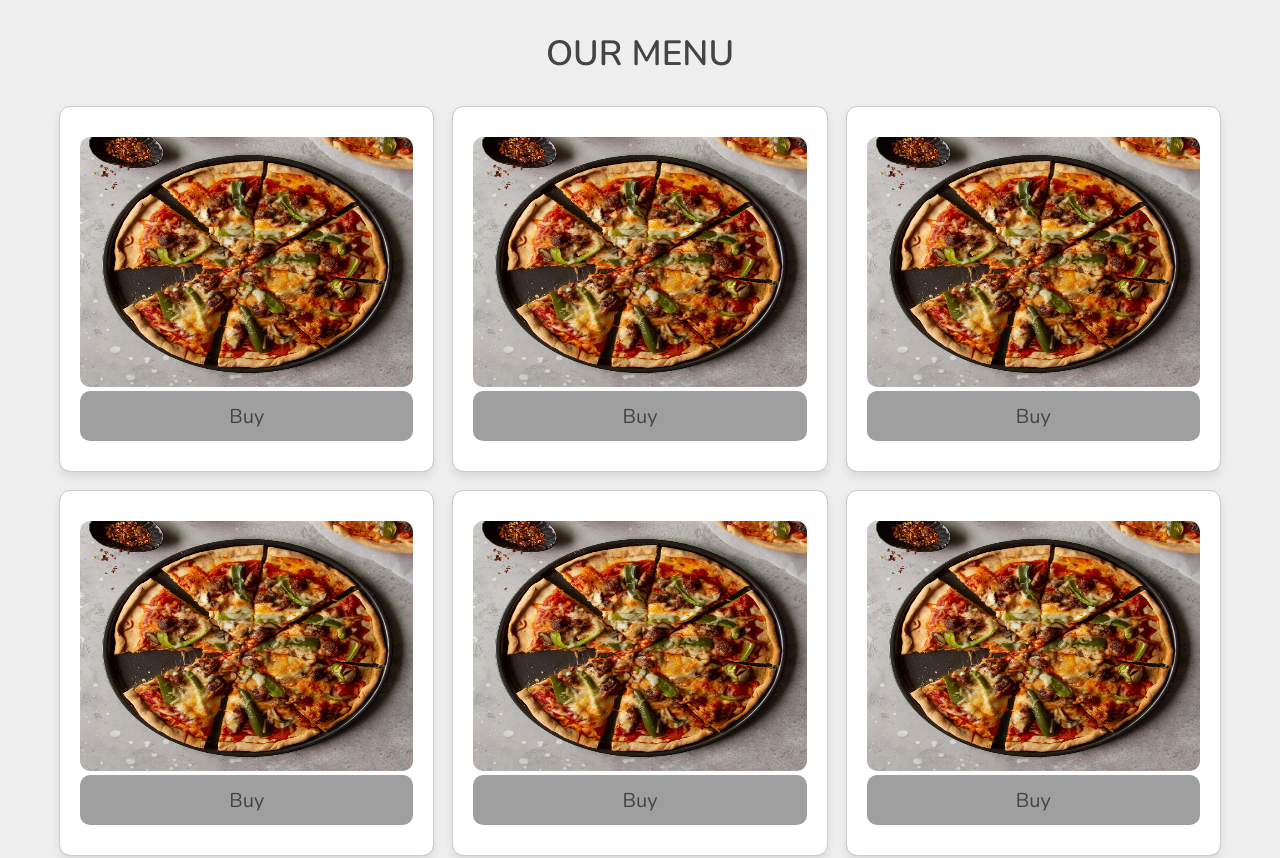
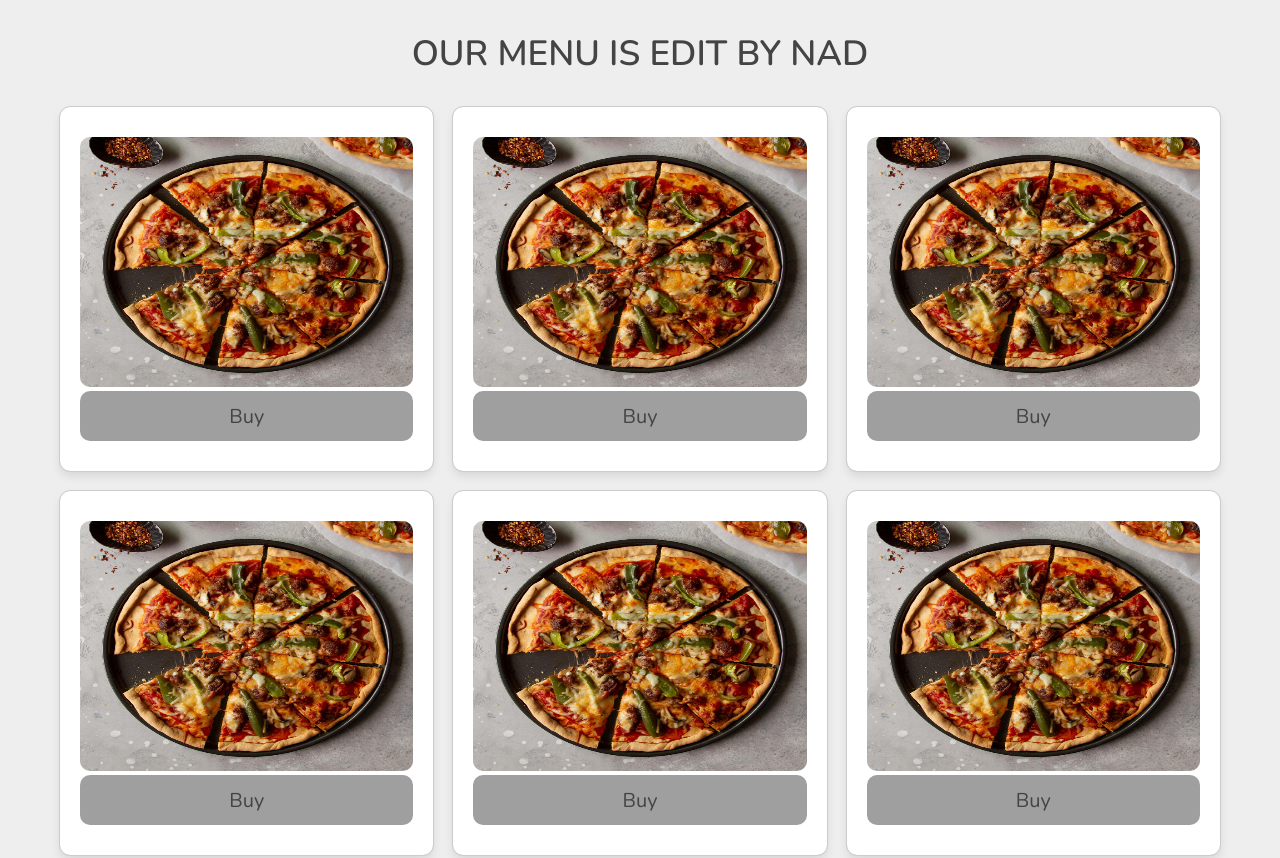
Before and after one commit to PatrickLambino/SBIT-1I-Modal, a plain HTML site: page index.html in a window 1280 px wide. Shown: the top 858 px of the page. Drawn offline with nearby package versions, Linux system fonts and the light colour scheme.

Commit message:
test edit

```diff
--- a/index.html
+++ b/index.html
@@ -11,7 +11,7 @@
 </head>
 <body>
     <div class="container">
-        <h3 class="title">Our Menu</h3>
+        <h3 class="title">Our Menu Is Edit By Nad</h3>
         <div class="product-container" >
             <div class="product" data-name="p-1">
                 <img src="images/pizza.jpg" alt="">
```
